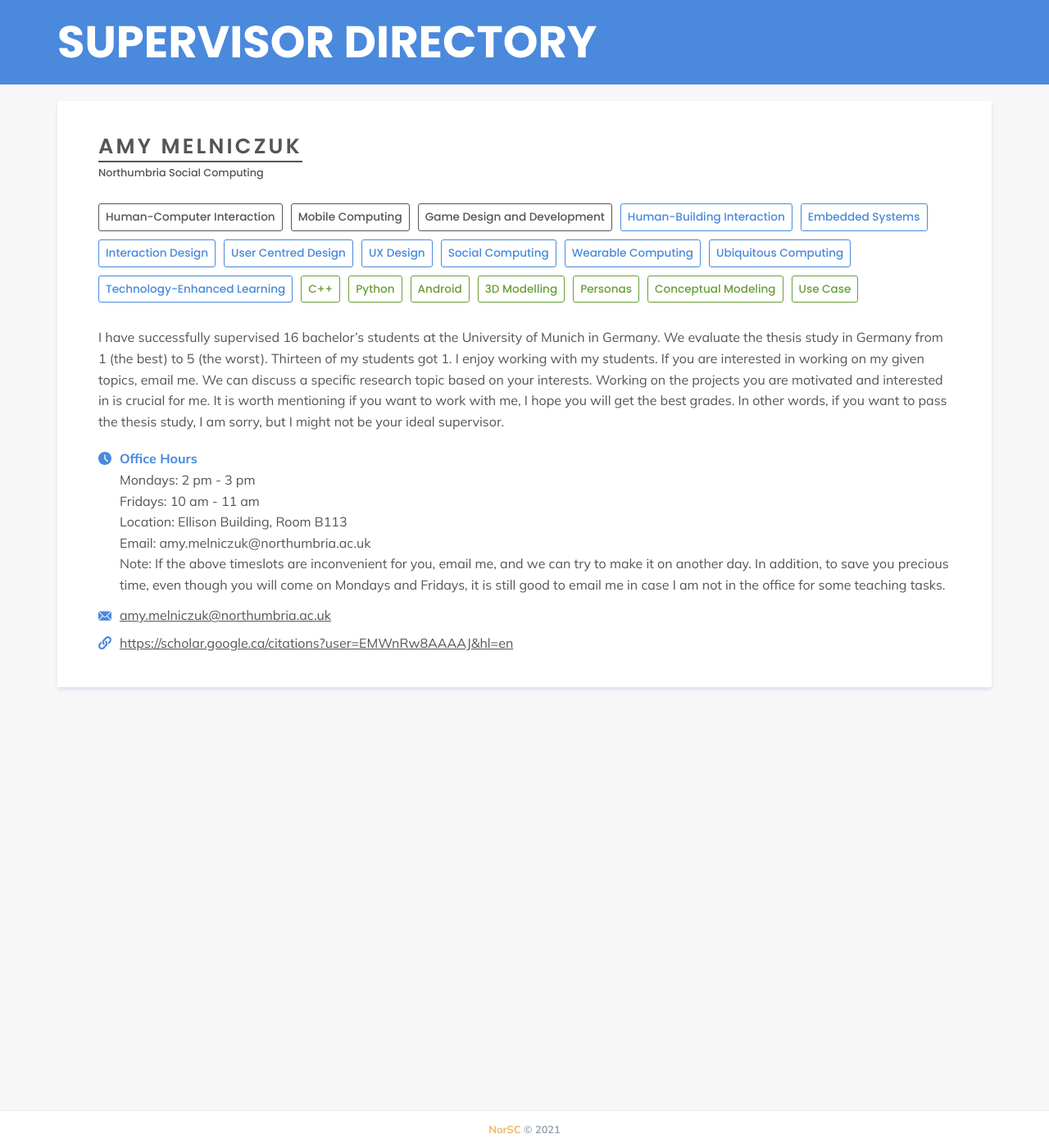
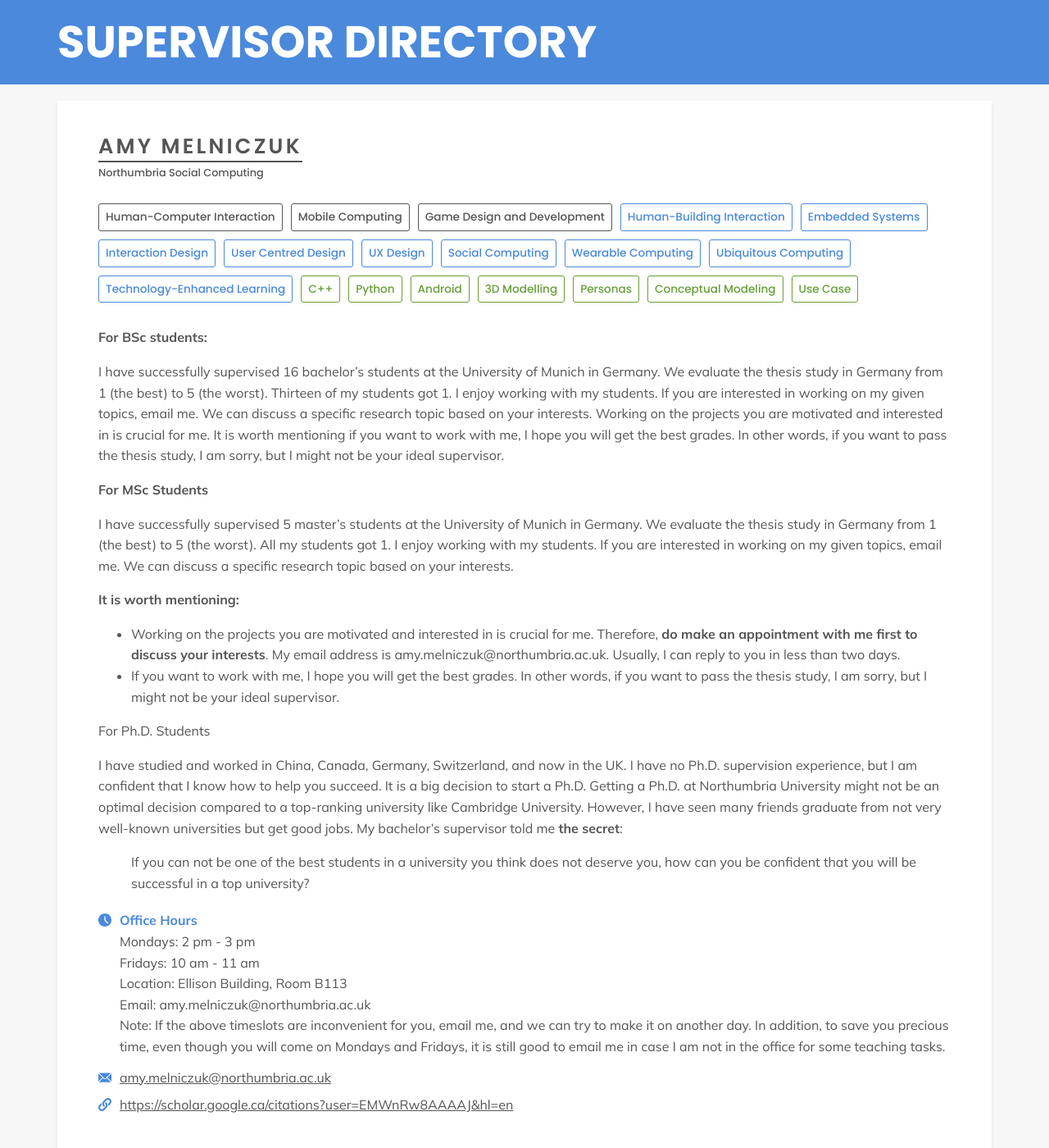
Before and after one commit to NorSC/supervisor-search, a Jekyll site: the page built from _supervisors/amy-melniczuk.md, in a window 1280 px wide and 1400 px high. Shown: the whole window at 82% size. Built offline with Jekyll 4.4.1, drawn with Linux system fonts in a browser that asks for light colours; a script that is not in the unit is left out.

Commit message:
Update Supervisors “amy-melniczuk”

```diff
--- a/_supervisors/amy-melniczuk.md
+++ b/_supervisors/amy-melniczuk.md
@@ -39,15 +39,38 @@ technologies_languages:
   - Personas
   - Conceptual Modeling
   - Use Case
-additional_details: I have successfully supervised 16 bachelor's students at the
-  University of Munich in Germany. We evaluate the thesis study in Germany from
-  1 (the best) to 5 (the worst). Thirteen of my students got 1. I enjoy working
-  with my students. If you are interested in working on my given topics, email
-  me. We can discuss a specific research topic based on your interests. Working
-  on the projects you are motivated and interested in is crucial for me. It is
-  worth mentioning if you want to work with me, I hope you will get the best
-  grades. In other words, if you want to pass the thesis study, I am sorry, but
-  I might not be your ideal supervisor.
+additional_details: >-
+  **For BSc students:**
+
+
+  I have successfully supervised 16 bachelor's students at the University of Munich in Germany. We evaluate the thesis study in Germany from 1 (the best) to 5 (the worst). Thirteen of my students got 1. I enjoy working with my students. If you are interested in working on my given topics, email me. We can discuss a specific research topic based on your interests. Working on the projects you are motivated and interested in is crucial for me. It is worth mentioning if you want to work with me, I hope you will get the best grades. In other words, if you want to pass the thesis study, I am sorry, but I might not be your ideal supervisor.
+
+
+
+
+  **For MSc Students**
+
+
+  I have successfully supervised 5 master's students at the University of Munich in Germany. We evaluate the thesis study in Germany from 1 (the best) to 5 (the worst). All my students got 1. I enjoy working with my students. If you are interested in working on my given topics, email me. We can discuss a specific research topic based on your interests.
+
+
+  **It is worth mentioning:**
+
+
+  * Working on the projects you are motivated and interested in is crucial for me. Therefore, **do make an appointment with me first to discuss your interests**. My email address is amy.melniczuk@northumbria.ac.uk. Usually, I can reply to you in less than two days.
+
+  * If you want to work with me, I hope you will get the best grades. In other words, if you want to pass the thesis study, I am sorry, but I might not be your ideal supervisor.
+
+
+
+
+  For Ph.D. Students
+
+
+  I have studied and worked in China, Canada, Germany, Switzerland, and now in the UK. I have no Ph.D. supervision experience, but I am confident that I know how to help you succeed. It is a big decision to start a Ph.D. Getting a Ph.D. at Northumbria University might not be an optimal decision compared to a top-ranking university like Cambridge University. However, I have seen many friends graduate from not very well-known universities but get good jobs. My bachelor's supervisor told me **the secret**:
+
+
+  > If you can not be one of the best students in a university you think does not deserve you, how can you be confident that you will be successful in a top university?
 additional_details_msc: >-
   I have successfully supervised 5 master's students at the University of Munich
   in Germany. We evaluate the thesis study in Germany from 1 (the best) to 5
```
